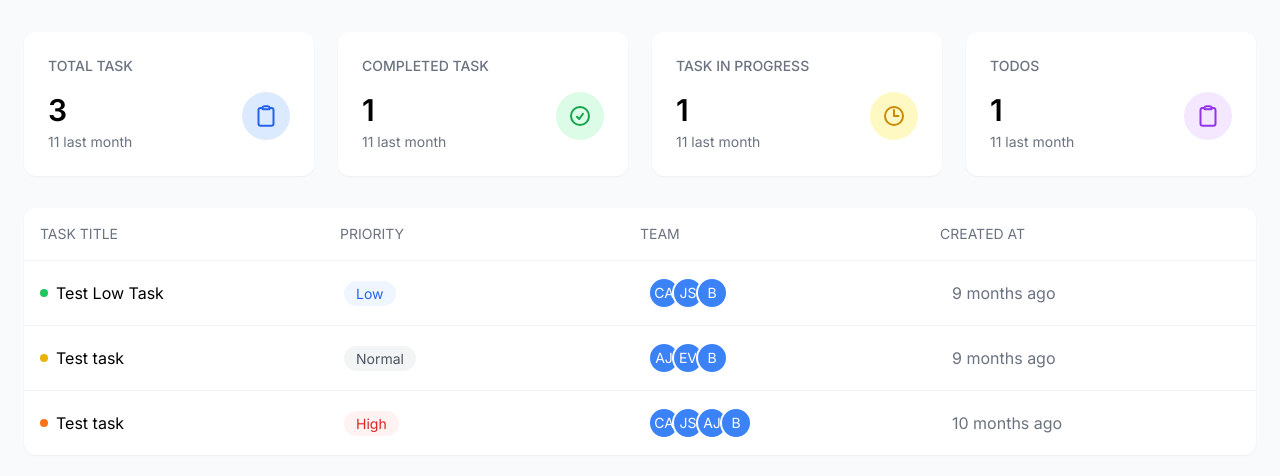
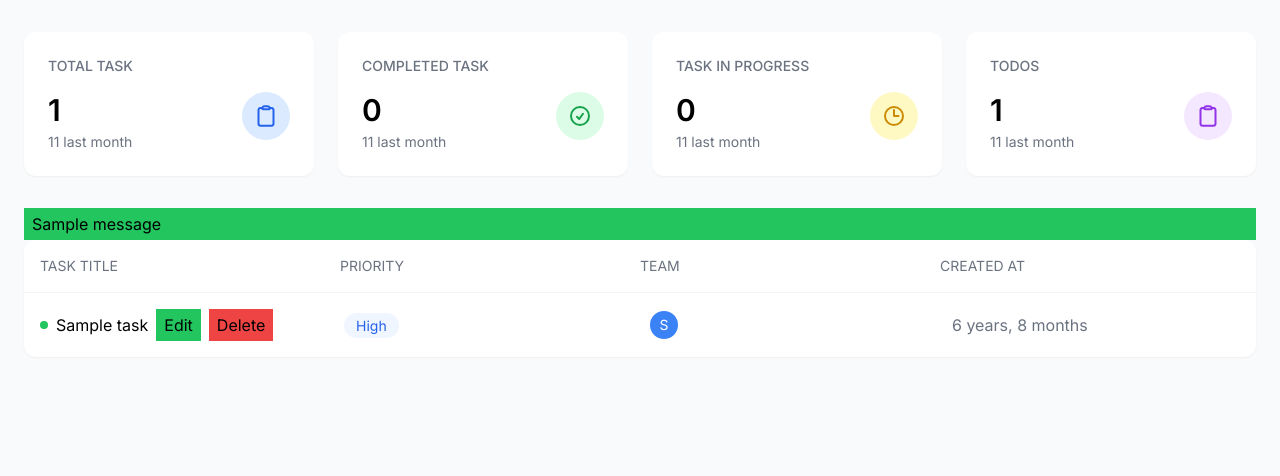
Before and after one commit to lazybin2/task-management-django, a Django app: page /tasks/manager-dashboard/ in a window 1280 px wide. Shown: the part 64-540 px from the top of the page. Run offline with Django 5.2, Linux system fonts and the light colour scheme; tables that the repository leaves empty hold one stand-in row (values such as "Sample post"); one stand-in notice (Sample message) is shown.

Commit message:
Complete module 8

```diff
--- a/tasks/templates/dashboard/dashboard.html
+++ b/tasks/templates/dashboard/dashboard.html
@@ -51,12 +51,14 @@
       <main>
          {% comment %} Stats Grid  {% endcomment %}
         <div class="grid grid-cols-4 gap-6 mb-8">
-          <!-- Total Task  -->
+
+          {% comment %} <!-- Total Task  --> {% endcomment %}
+           <a href="{% url 'manager-dashboard' %}?type=all">
             <div class="bg-white rounded-xl p-6 shadow-sm">
               <h3 class="text-sm font-medium text-gray-500 mb-4">TOTAL TASK</h3>
               <div class="flex justify-between items-start">
                 <div>
-                <p class="text-3xl font-semibold mb-1">3</p>
+                  <p class="text-3xl font-semibold mb-1">{{counts.total}}</p>
                   <p class="text-gray-500 text-sm">11 last month</p>
                 </div>
                 <div class="bg-blue-100 p-3 rounded-full">
@@ -77,14 +79,17 @@
                 </div>
               </div>
             </div>
+           </a>
+
           {% comment %} <!-- Completed Task  --> {% endcomment %}
+           <a href="{% url 'manager-dashboard' %}?type=completed">
             <div class="bg-white rounded-xl p-6 shadow-sm">
               <h3 class="text-sm font-medium text-gray-500 mb-4">
                 COMPLETED TASK
               </h3>
               <div class="flex justify-between items-start">
                 <div>
-                <p class="text-3xl font-semibold mb-1">1</p>
+                  <p class="text-3xl font-semibold mb-1">{{counts.completed}}</p>
                   <p class="text-gray-500 text-sm">11 last month</p>
                 </div>
                 <div class="bg-green-100 p-3 rounded-full">
@@ -105,14 +110,17 @@
                 </div>
               </div>
             </div>
+          </a>
+
           {% comment %} <!-- Task In Progress  --> {% endcomment %}
+           <a href="{% url 'manager-dashboard' %}?type=in-progress">
             <div class="bg-white rounded-xl p-6 shadow-sm">
               <h3 class="text-sm font-medium text-gray-500 mb-4">
                 TASK IN PROGRESS
               </h3>
               <div class="flex justify-between items-start">
                 <div>
-                <p class="text-3xl font-semibold mb-1">1</p>
+                  <p class="text-3xl font-semibold mb-1"> {{counts.in_progress}} </p>
                   <p class="text-gray-500 text-sm">11 last month</p>
                 </div>
                 <div class="bg-yellow-100 p-3 rounded-full">
@@ -133,11 +141,15 @@
                 </div>
               </div>
             </div>
+           </a>
+
+          {% comment %} TODOS/PENDING {% endcomment %}
+           <a href="{% url 'manager-dashboard' %}?type=pending">
             <div class="bg-white rounded-xl p-6 shadow-sm">
               <h3 class="text-sm font-medium text-gray-500 mb-4">TODOS</h3>
               <div class="flex justify-between items-start">
                 <div>
-                <p class="text-3xl font-semibold mb-1">1</p>
+                  <p class="text-3xl font-semibold mb-1">{{counts.pending}}</p>
                   <p class="text-gray-500 text-sm">11 last month</p>
                 </div>
                 <div class="bg-purple-100 p-3 rounded-full">
@@ -158,8 +170,19 @@
                 </div>
               </div>
             </div>
+          </a>
         </div>
+        <div class="div">
+        {% if messages %}
+            {% for message in messages  %}
+                <div class="px-2 py-1 {% if message.tags == 'success' %} bg-green-500 {% endif %} ">{{message}}</div>
+            {% endfor %}
+        {% endif %}
+        </div>
+
+
         {% block tasks %}
+
 
         {% endblock tasks %}
 
--- a/tasks/templates/dashboard/manager-dashboard.html
+++ b/tasks/templates/dashboard/manager-dashboard.html
@@ -14,24 +14,36 @@
     {% comment %} <!-- Task Items  --> {% endcomment %}
     <div class="divide-y divide-gray-100">
       <!-- Task 1 -->
+       {% for task in tasks %}
           <div class="grid grid-cols-4 gap-4 p-4 items-center">
             <div class="flex items-center gap-2">
               <div class="w-2 h-2 rounded-full bg-green-500"></div>
-          <span>Test Low Task</span>
+              <span>{{task.title}}</span>
+
+              <a href="{% url 'update-task' task.id %}" class="px-2 py-1 bg-green-500"> Edit </a>
+              <form action="{% url 'delete-task' task.id %}" method="POST">
+                {% csrf_token %}
+                <button type="submit" class="px-2 py-1 bg-red-500"> Delete </button>
+              </form>
+
+              {% comment %} <span>{{task.status}}</span> {% endcomment %}
             </div>
             <div>
               <span
                 class="px-3 py-1 rounded-full bg-blue-50 text-blue-600 text-sm"
-            >Low</span
+                >{{task.details.get_priority_display}}</span
               >
             </div>
             <div class="flex -space-x-2">
+              {% for emp in task.assigned_to.all %}
                 <div
                 class="w-8 h-8 rounded-full bg-blue-500 flex items-center justify-center text-white text-sm border-2 border-white"
                 >
-            CA
+                  {{emp.name | slice:':1'}}
                 </div>
-          <div
+              {% endfor %}
+
+              {% comment %} <div
                 class="w-8 h-8 rounded-full bg-blue-500 flex items-center justify-center text-white text-sm border-2 border-white"
               >
                 JS
@@ -40,13 +52,14 @@
                 class="w-8 h-8 rounded-full bg-blue-500 flex items-center justify-center text-white text-sm border-2 border-white"
               >
                 B
+              </div> {% endcomment %}
             </div>
+            <div class="text-gray-500">{{task.created_at | timesince}}</div>
           </div>
-        <div class="text-gray-500">9 months ago</div>
-      </div>
+       {% endfor %}
 
-      <!-- Task 2 -->
-      <div class="grid grid-cols-4 gap-4 p-4 items-center">
+      {% comment %} <!-- Task 2 --> {% endcomment %}
+      {% comment %} <div class="grid grid-cols-4 gap-4 p-4 items-center">
         <div class="flex items-center gap-2">
           <div class="w-2 h-2 rounded-full bg-yellow-500"></div>
           <span>Test task</span>
@@ -77,7 +90,7 @@
         <div class="text-gray-500">9 months ago</div>
       </div>
 
-      {% comment %} <!-- Task 3 --> {% endcomment %}
+      <!-- Task 3 -->
       <div class="grid grid-cols-4 gap-4 p-4 items-center">
         <div class="flex items-center gap-2">
           <div class="w-2 h-2 rounded-full bg-orange-500"></div>
@@ -112,7 +125,7 @@
           </div>
         </div>
         <div class="text-gray-500">10 months ago</div>
-      </div>
+      </div> {% endcomment %}
     </div>
   </div>
 
--- a/tasks/urls.py
+++ b/tasks/urls.py
@@ -1,9 +1,11 @@
 from django.urls import path
-from tasks.views import manager_dashboard, user_dashboard,test, create_task, view_task
+from tasks.views import manager_dashboard, user_dashboard,test, create_task, view_task, update_task,delete_task
 urlpatterns=[
-    path('manager-dashboard/', manager_dashboard),
+    path('manager-dashboard/', manager_dashboard,name="manager-dashboard"),
     path('user-dashboard/', user_dashboard),
     path('test/', test),
-    path('create-task/', create_task),
-    path('view_task/', view_task)
+    path('create-task/', create_task,name='create-task'),
+    path('view_task/', view_task),
+    path('update-task/<int:id>/',update_task,name='update-task'),
+    path('delete-task/<int:id>/',delete_task,name='delete-task')
 ]
--- a/tasks/views.py
+++ b/tasks/views.py
@@ -1,13 +1,59 @@
-from django.shortcuts import render
+from django.shortcuts import render,redirect
 from django.http import HttpResponse
-from tasks.forms import TaskForm, TaskModelForm
+from tasks.forms import TaskForm, TaskModelForm,TaskDetailModelForm
 from tasks.models import Employee, Task, TaskDetail,Project
 from datetime import date
 from django.db.models import Q,Count,Max,Min,Avg
+from django.contrib import messages
 
 # Create your views here.
 def manager_dashboard(request):
-    return render(request, 'dashboard/manager-dashboard.html')
+
+    type=request.GET.get('type','all')
+
+    # tasks = Task.objects.select_related('details').prefetch_related('assigned_to').all()
+
+
+    # tasks= Task.objects.all()
+    # total_task = tasks.count()
+    # completed_task = Task.objects.filter(status="COMPLETED").count()
+    # in_progress_task = Task.objects.filter(status="IN_PROGRESS").count()
+    # pending_task = Task.objects.filter(status="PENDING").count()
+
+    # count = {
+    #     'total_task': total_task,
+    #     'completed_task': completed_task,
+    #     'in_progress_task': in_progress_task,
+    #     'pending_task': pending_task
+    # }
+    counts= Task.objects.aggregate(
+        total=Count('id'),
+        completed=Count('id',filter=Q(status='COMPLETED')),
+        in_progress=Count('id',filter=Q(status='IN_PROGRESS')),
+        pending=Count('id',filter=Q(status='PENDING'))
+    )
+
+    base_query = Task.objects.select_related('details').prefetch_related('assigned_to')
+
+
+    if type== 'completed':
+        tasks = base_query.filter(status='COMPLETED')
+    elif type== 'in-progress':
+        tasks = base_query.filter(status='IN_PROGRESS')
+    elif type== 'pending':
+        tasks = base_query.filter(status='PENDING')
+    elif type== 'all':
+        tasks = base_query.all()
+
+    contex = {
+        'tasks':tasks,
+        'counts':counts
+        # 'total_task': total_task,
+        # 'completed_task': completed_task,
+        # 'in_progress_task': in_progress_task,
+        # 'pending_task': pending_task
+    }
+    return render(request, 'dashboard/manager-dashboard.html',contex)
 
 def user_dashboard(request):
     return render(request, 'dashboard/user-dashboard.html')
@@ -21,14 +67,21 @@ def test(request):
 
 def create_task(request):
     employees = Employee.objects.all()
-    form = TaskModelForm() #for get
+    task_form = TaskModelForm() #for get
+    task_detail_form = TaskDetailModelForm() #for get
 
     if request.method == "POST":
-        form = TaskModelForm(request.POST)
-        if form.is_valid():
+        task_form = TaskModelForm(request.POST)
+        task_detail_form = TaskDetailModelForm(request.POST)
+        if task_form.is_valid() and task_detail_form.is_valid():
 
-            form.save()  # Save the form data to create a new Task instance
-            return render(request, 'task_form.html', {'form': form, 'message': 'Task created successfully!'})
+            task=task_form.save()  # Save the form data to create a new Task instance
+            task_detail=task_detail_form.save(commit=False)
+            task_detail.task=task
+            task_detail.save()
+
+            messages.success(request,"Task Created Successfully")
+            return redirect('create-task')
 
             """"for dajango form data"""
             # data = form.cleaned_data
@@ -50,8 +103,44 @@ def create_task(request):
 
             # return HttpResponse("Task created successfully!")
 
-    context = {"form": form}
+    context = {"task_form": task_form, "task_detail_form":task_detail_form}
     return render(request, 'task_form.html', context)
+
+def update_task(request,id):
+    task=Task.objects.get(id=id)
+    task_form = TaskModelForm(instance=task) #for get
+
+    if task.details:
+        task_detail_form = TaskDetailModelForm(instance=task.details) #for get
+
+    if request.method == "POST":
+        task_form = TaskModelForm(request.POST,instance=task)
+        task_detail_form = TaskDetailModelForm(request.POST,instance=task)
+        if task_form.is_valid() and task_detail_form.is_valid():
+
+            task = task_form.save()  # Save the form data to create a new Task instance
+            task_detail=task_detail_form.save(commit=False)
+            task_detail.task=task
+            task_detail.save()
+
+            messages.success(request,"Task Updated Successfully")
+            return redirect('create-task')
+
+    context = {"task_form": task_form, "task_detail_form":task_detail_form}
+    return render(request, 'task_form.html', context)
+
+def delete_task(request,id):
+    if request.method == 'POST':
+        task = Task.objects.get(id=id)
+        task.delete()
+        messages.success(request, 'Task Deleted Successfully')
+        return redirect('manager-dashboard')
+    else:
+        messages.success(request, 'Something is wrong')
+        return redirect('manager-dashboard')
+
+
+
 
 def view_task(request):
 
```
Also changed, not shown: tasks/forms.py (+10 -1 lines), tasks/templates/task_form.html (+6 -3 lines). Lines whose indentation alone changed are shown as unchanged.
